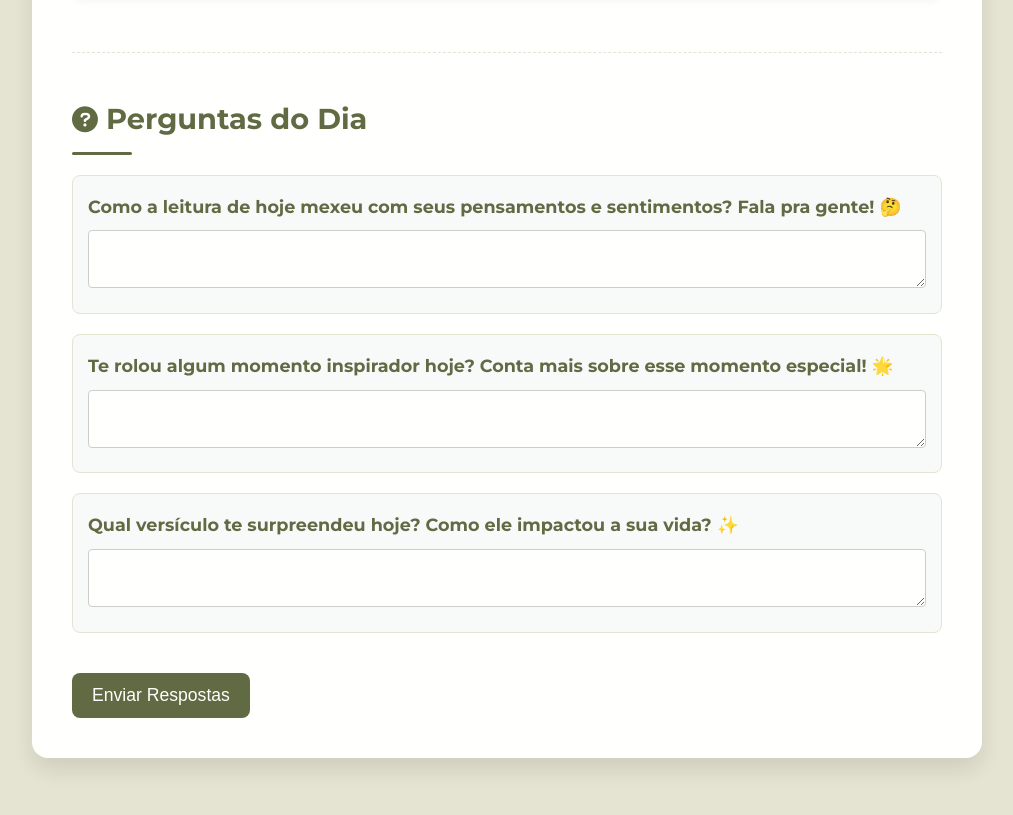
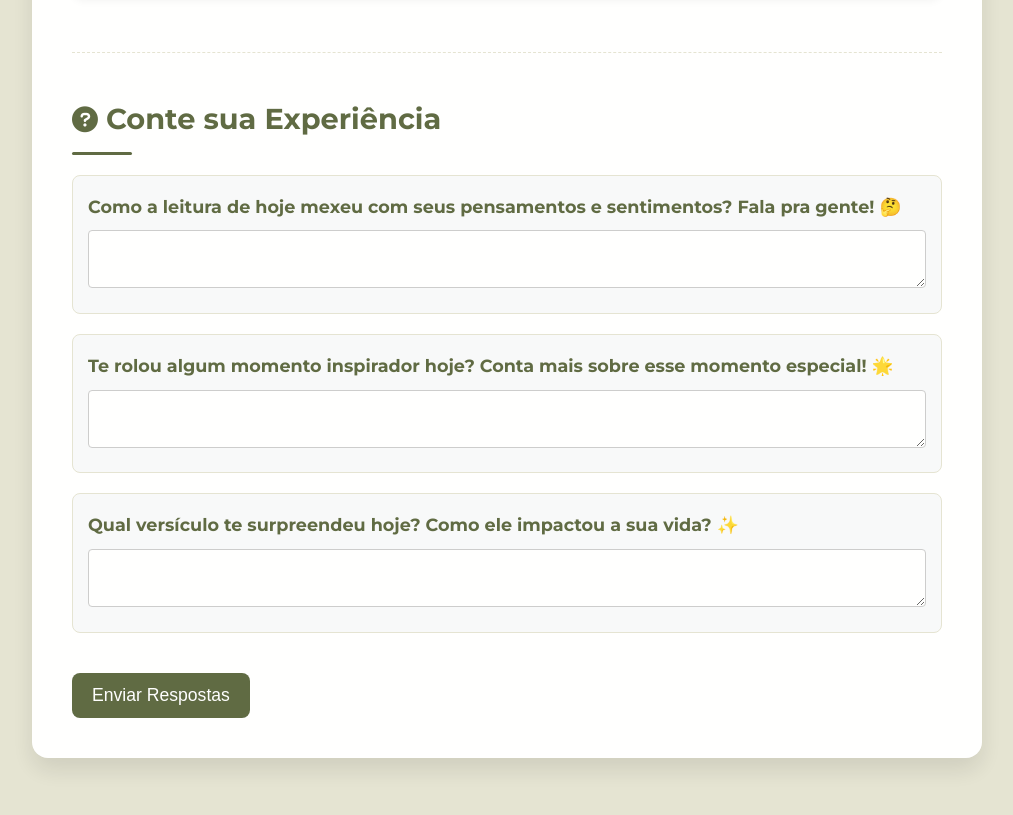
Before and after one commit to sozocreativehouse/diariocomopai, a plain HTML site: page index.html in a window 1280 px wide. Shown: the part 1815-2630 px from the top of the page, without its empty margins (133-1146 px from the left). Drawn offline with nearby package versions, Linux system fonts and the light colour scheme.

Commit message:
conte sua exp

```diff
--- a/index.html
+++ b/index.html
@@ -47,7 +47,7 @@
 
             <section class="perguntas-section">
                 <p class="section-title"><i class="fas fa-question-circle"
-                        style="color: #5d6840; font-size: 0.9em;"></i> Perguntas do Dia</p>
+                        style="color: #5d6840; font-size: 0.9em;"></i> Conte sua Experiência</p>
                 <form id="perguntasForm" action="https://formspree.io/f/mdkelkgw" method="POST">
                     <div id="perguntasContainer"></div>
                     <input type="hidden" name="_next" value="https://seusite.github.io/obrigado.html">
```
